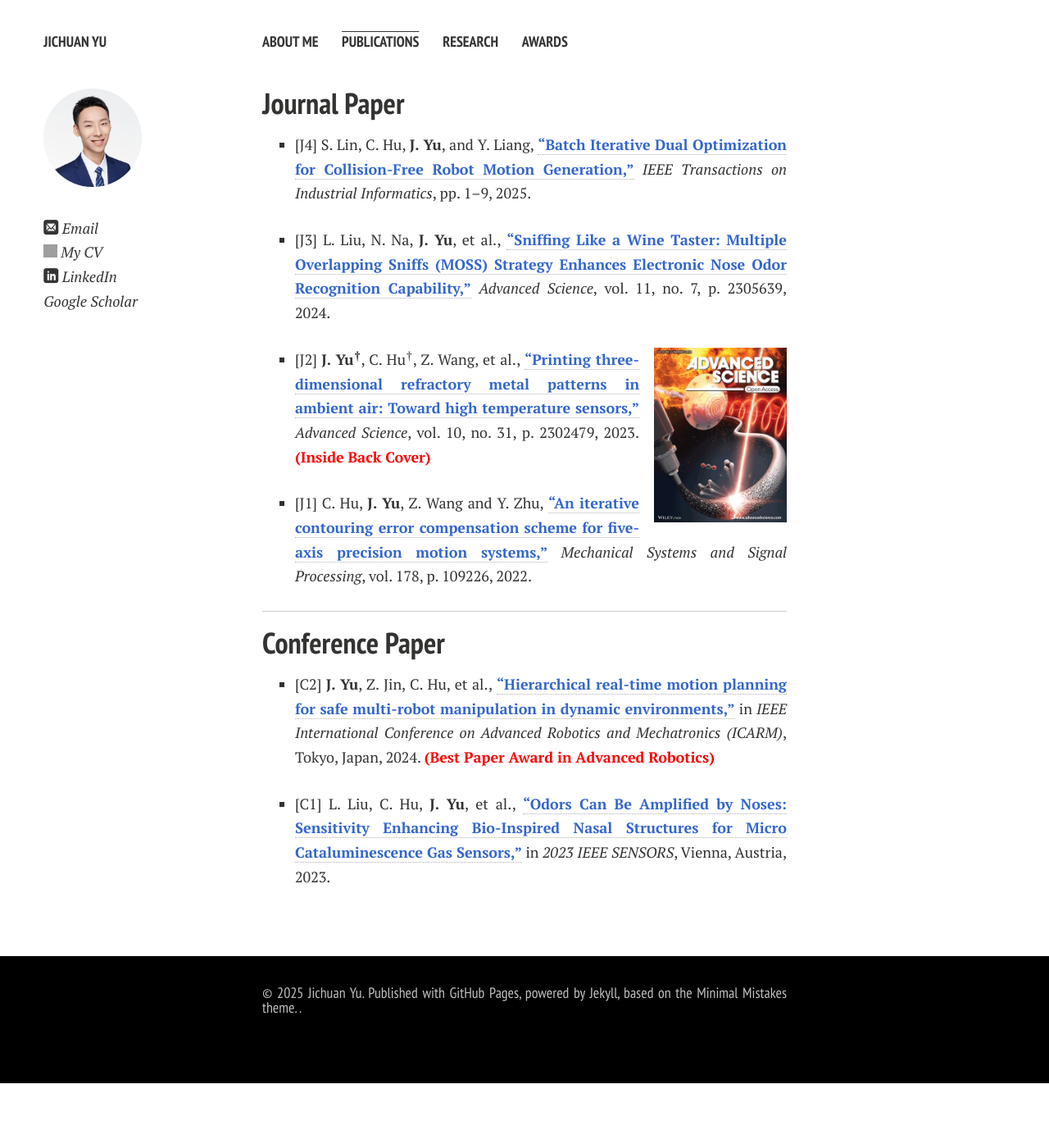
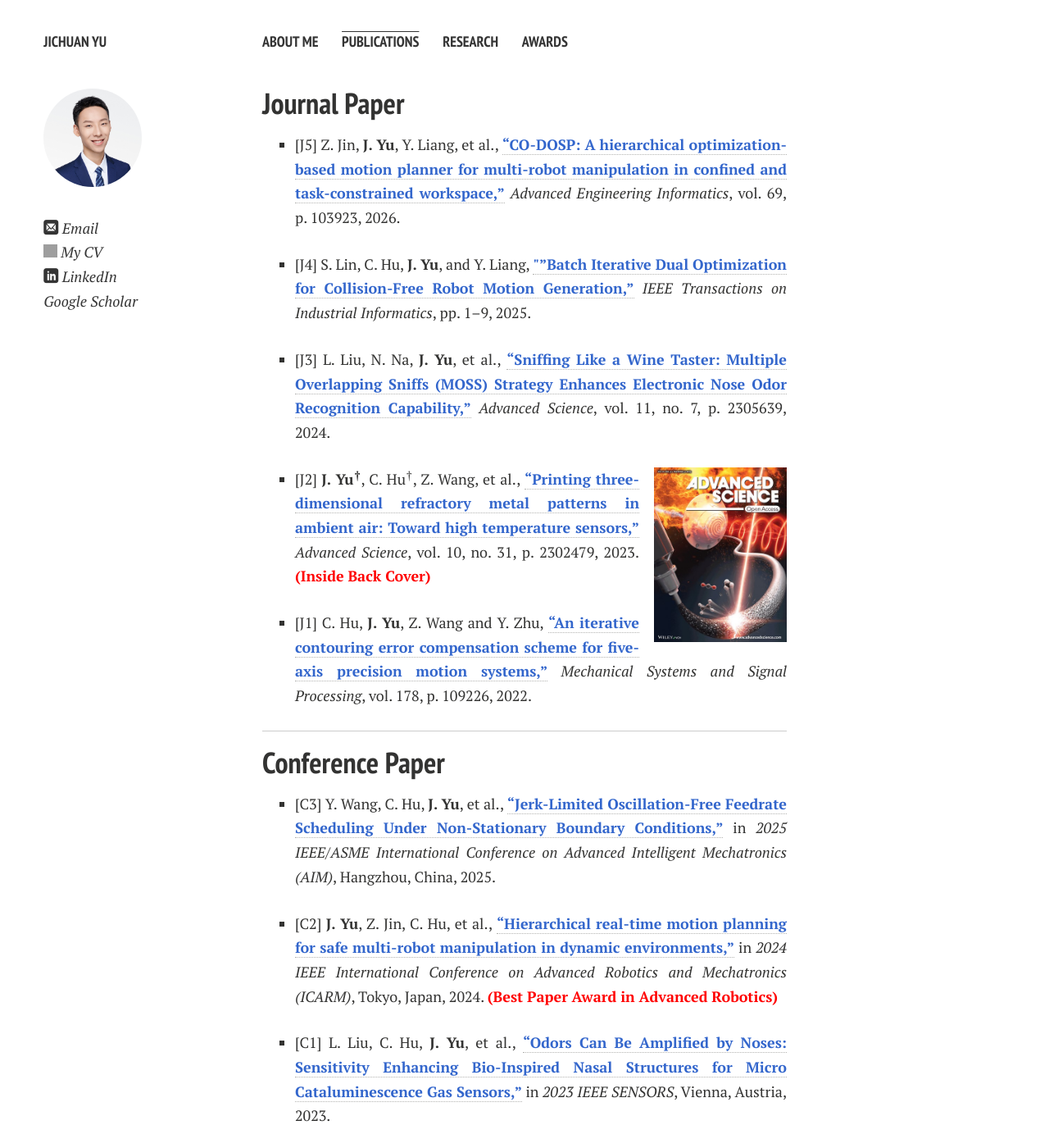
Before and after one commit to jichuan-yu/jichuan-yu.github.io, a Jekyll site: the page built from publications.md, in a window 1280 px wide and 1400 px high. Shown: the whole window at 82% size. Built offline with Jekyll 4.4.1, drawn with Linux system fonts in a browser that asks for light colours; nearby versions of some CDN libraries; comment, search, counter and statistics services are not loaded; a style sheet for code colours, icons or effects is not loaded; grey boxes are pictures that could not be loaded.

Commit message:
add new publications

```diff
--- a/publications.md
+++ b/publications.md
@@ -8,10 +8,9 @@ title: Publications
 ## Journal Paper
 
 
+- [J5] Z. Jin, **J. Yu**, Y. Liang, et al., [**"CO-DOSP: A hierarchical optimization-based motion planner for multi-robot manipulation in confined and task-constrained workspace,"**](https://www.sciencedirect.com/science/article/pii/S147403462500816X) *Advanced Engineering Informatics*, vol. 69, p. 103923, 2026.
 
-
-- [J4] S. Lin, C. Hu, **J. Yu**, and Y. Liang, [**“Batch Iterative Dual Optimization for Collision-Free Robot Motion Generation,”**](https://ieeexplore.ieee.org/abstract/document/10818988) *IEEE Transactions on Industrial Informatics*, pp. 1–9, 2025.
-
+- [J4] S. Lin, C. Hu, **J. Yu**, and Y. Liang, [**""Batch Iterative Dual Optimization for Collision-Free Robot Motion Generation,"**](https://ieeexplore.ieee.org/abstract/document/10818988) *IEEE Transactions on Industrial Informatics*, pp. 1–9, 2025.
 
 - [J3]  L. Liu, N. Na, **J. Yu**, et al., [**"Sniffing Like a Wine Taster: Multiple Overlapping Sniffs (MOSS) Strategy Enhances Electronic Nose Odor Recognition Capability,"**](https://onlinelibrary.wiley.com/doi/10.1002/advs.202305639) *Advanced Science*, vol. 11, no. 7, p. 2305639, 2024.
 
@@ -25,6 +24,9 @@ title: Publications
 
 ## Conference Paper
 
-- [C2] **J. Yu**, Z. Jin, C. Hu, et al., [**"Hierarchical real-time motion planning for safe multi-robot manipulation in dynamic environments,"**](https://ieeexplore.ieee.org/abstract/document/10715905) in *IEEE International Conference on Advanced Robotics and Mechatronics (ICARM)*, Tokyo, Japan, 2024. **<font color='red'>(Best Paper Award in Advanced Robotics)</font>**
+- [C3] Y. Wang, C. Hu, **J. Yu**, et al., [**"Jerk-Limited Oscillation-Free Feedrate Scheduling Under Non-Stationary Boundary Conditions,"**](https://ieeexplore.ieee.org/abstract/document/11175759) in *2025 IEEE/ASME International Conference on Advanced Intelligent Mechatronics (AIM)*, Hangzhou, China, 2025.
+
+
+- [C2] **J. Yu**, Z. Jin, C. Hu, et al., [**"Hierarchical real-time motion planning for safe multi-robot manipulation in dynamic environments,"**](https://ieeexplore.ieee.org/abstract/document/10715905) in *2024 IEEE International Conference on Advanced Robotics and Mechatronics (ICARM)*, Tokyo, Japan, 2024. **<font color='red'>(Best Paper Award in Advanced Robotics)</font>**
 
 - [C1] L. Liu, C. Hu, **J. Yu**, et al., [**"Odors Can Be Amplified by Noses: Sensitivity Enhancing Bio-Inspired Nasal Structures for Micro Cataluminescence Gas Sensors,"**](https://ieeexplore.ieee.org/abstract/document/10325229) in *2023 IEEE SENSORS*, Vienna, Austria, 2023.
```
Also changed, not shown: awards.md (+1 -0 lines), index.md (+1 -1 lines), 1 other file.
